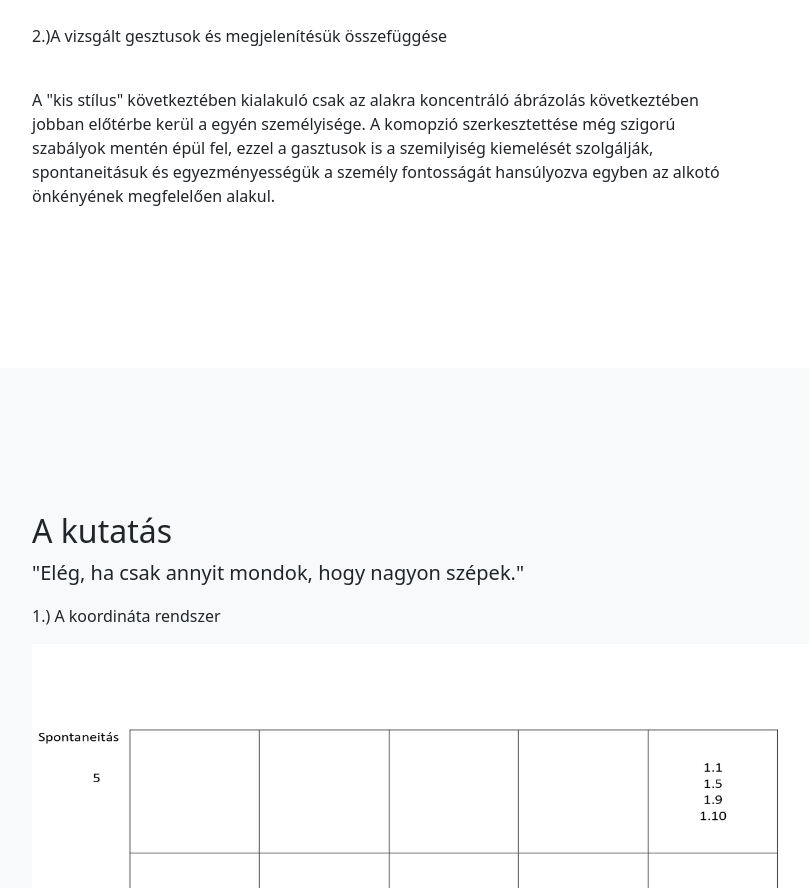
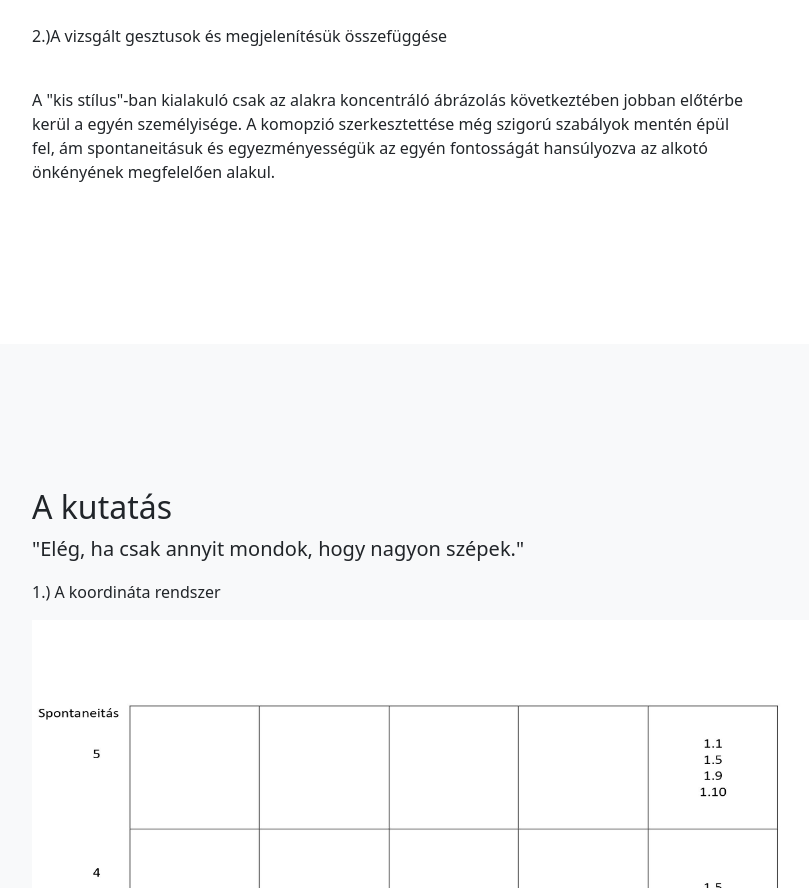
Before and after one commit to bankitomi26/One, a plain HTML site: page index.html in a window 1280 px wide. Shown: the part 1880-2768 px from the top of the page, without its empty margins (248-1057 px from the left). Drawn offline with nearby package versions, Linux system fonts and the light colour scheme; files whose address does not match are found by name.

Commit message:
Update index.html

```diff
--- a/index.html
+++ b/index.html
@@ -61,7 +61,7 @@
                                                <center><img src="JOSEPH-VIVIEN_SELBSTBILDNIS-MIT-PELZMUETZE_CC-BY-SA_BSTGS_9058.jpg" width="410" height="509"></center>
     <br>
                         <p>2.)A vizsgált gesztusok és megjelenítésük összefüggése</p> </br>
-                    <p> A "kis stílus" következtében kialakuló csak az alakra koncentráló ábrázolás következtében jobban előtérbe kerül a egyén személyisége. A komopzió szerkesztettése még szigorú szabályok mentén épül fel, ezzel a gasztusok is a szemilyiség kiemelését szolgálják, spontaneitásuk és egyezményességük a személy fontosságát hansúlyozva egyben az alkotó önkényének megfelelően alakul.
+                    <p> A "kis stílus"-ban kialakuló csak az alakra koncentráló ábrázolás következtében jobban előtérbe kerül a egyén személyisége. A komopzió szerkesztettése még szigorú szabályok mentén épül fel, ám spontaneitásuk és egyezményességük az egyén fontosságát hansúlyozva az alkotó önkényének megfelelően alakul.
 
 
                     </div>
```
